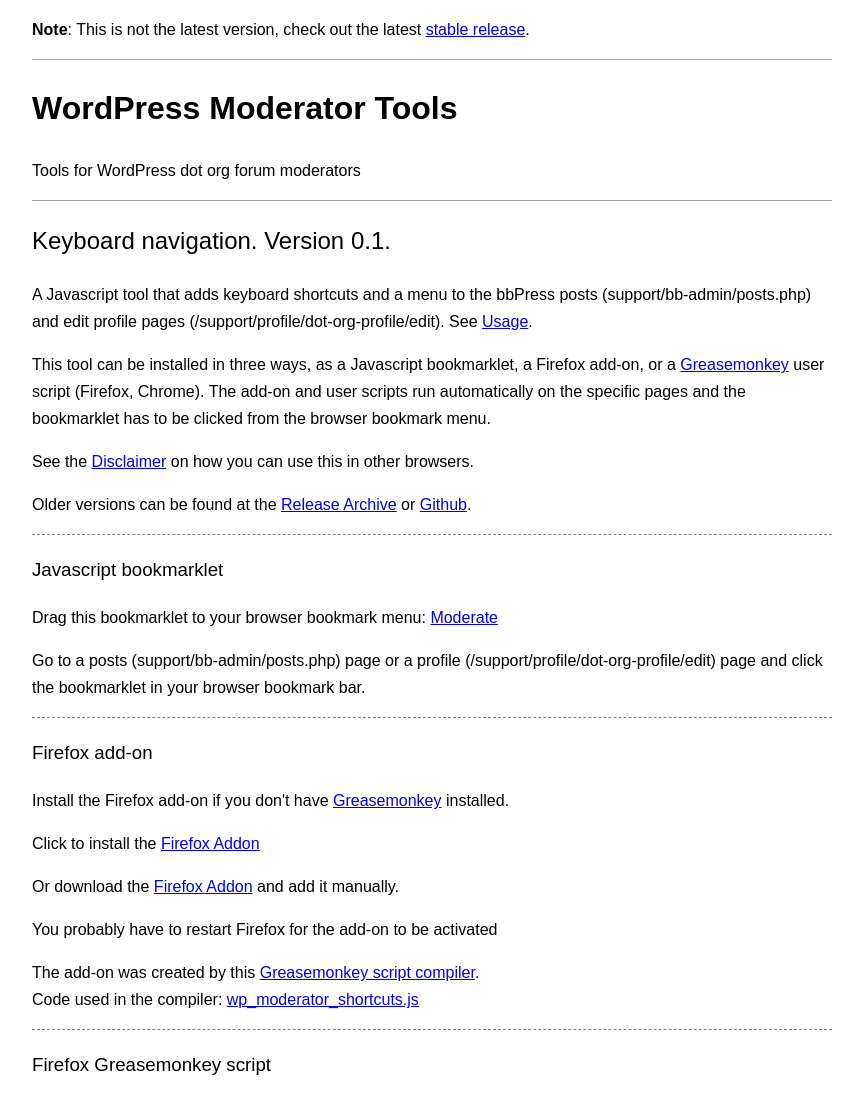
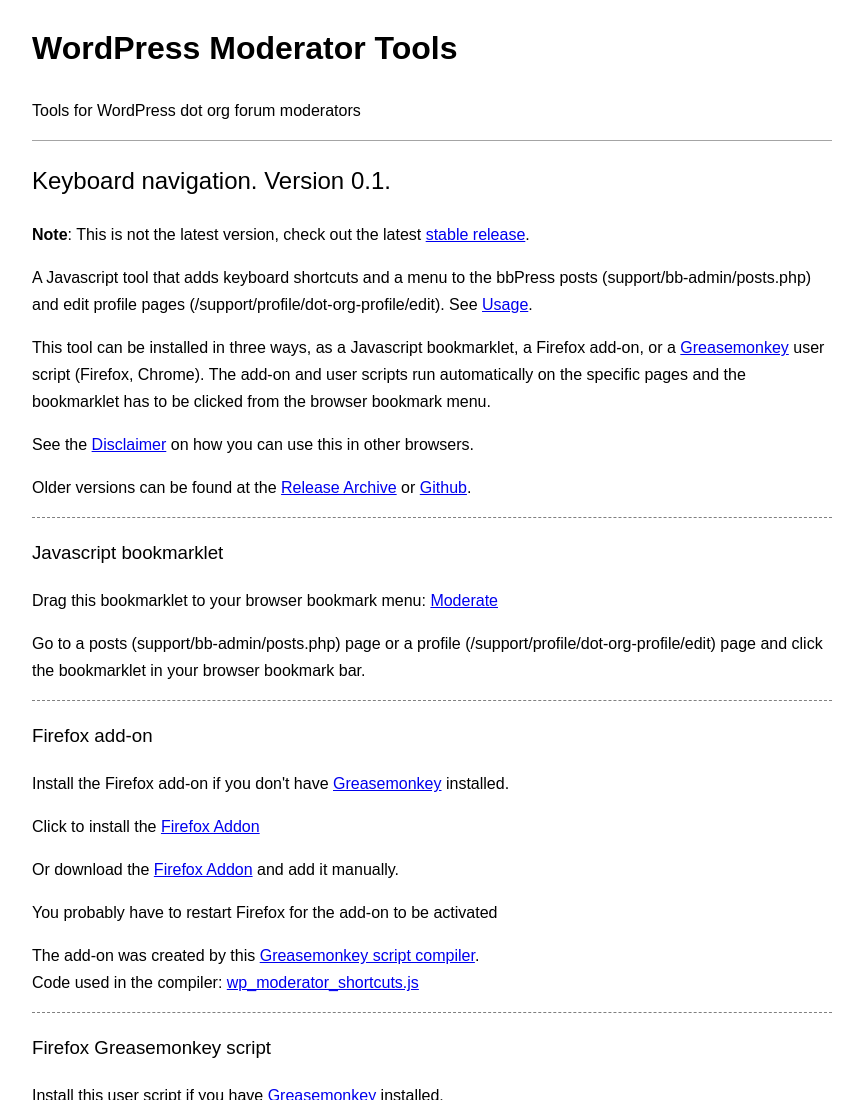
Before and after one commit to keesiemeijer/WordPress-moderator-tools, a plain HTML site: page versions/version-0-1/index.html in a window 1280 px wide. Shown: the top 1100 px of the page, without its empty margins (208-1071 px from the left). Drawn offline with Linux system fonts and the light colour scheme.

Commit message:
moving note

```diff
--- a/versions/version-0-1/index.html
+++ b/versions/version-0-1/index.html
@@ -9,15 +9,14 @@
 </head>
 <body>
 <div id="main">
-<div class="section">
-<p><strong>Note</strong>: This is not the latest version, check out the latest <a href="/WordPress-moderator-tools">stable release</a>.</p>
-</div>
+
 <div class="section">
 <h1>WordPress Moderator Tools</h1>
 <p>Tools for WordPress dot org forum moderators</p>
 </div>
 <article>
 <h2>Keyboard navigation. Version 0.1.</h2>
+<p><strong>Note</strong>: This is not the latest version, check out the latest <a href="/WordPress-moderator-tools">stable release</a>.</p>
 <p>A Javascript tool that adds keyboard shortcuts and a menu to the bbPress posts (support/bb-admin/posts.php) and edit profile pages (/support/profile/dot-org-profile/edit). See <a href="#usage">Usage</a>.</p>
 <p>This tool can be installed in three ways, as a Javascript bookmarklet, a Firefox add-on, or a <a href="https://addons.mozilla.org/nl/firefox/addon/greasemonkey/">Greasemonkey</a> user script (Firefox, Chrome). The add-on and user scripts run automatically on the specific pages and the bookmarklet has to be clicked from the browser bookmark menu.</p>
 <p>See the <a href="#disclaimer">Disclaimer</a> on how you can use this in other browsers.</p>
```
Also changed, not shown: versions/version-1/index.html (+2 -3 lines).
